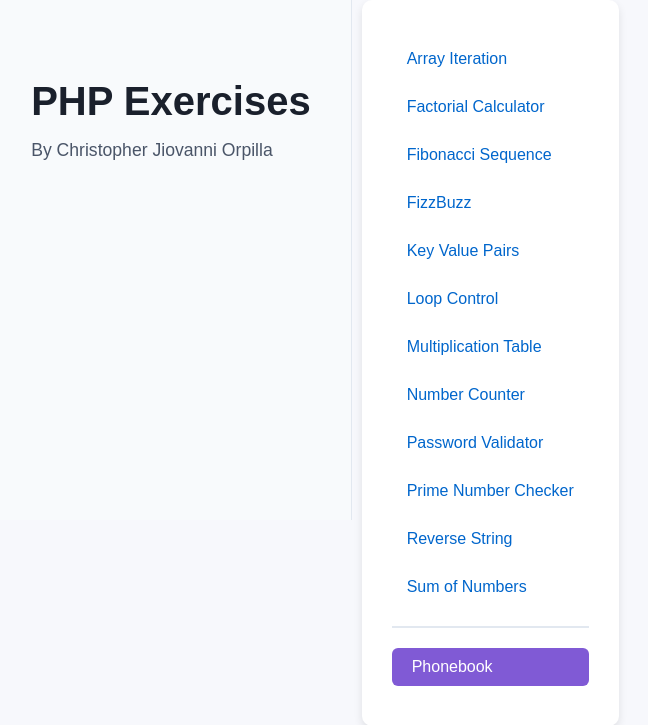
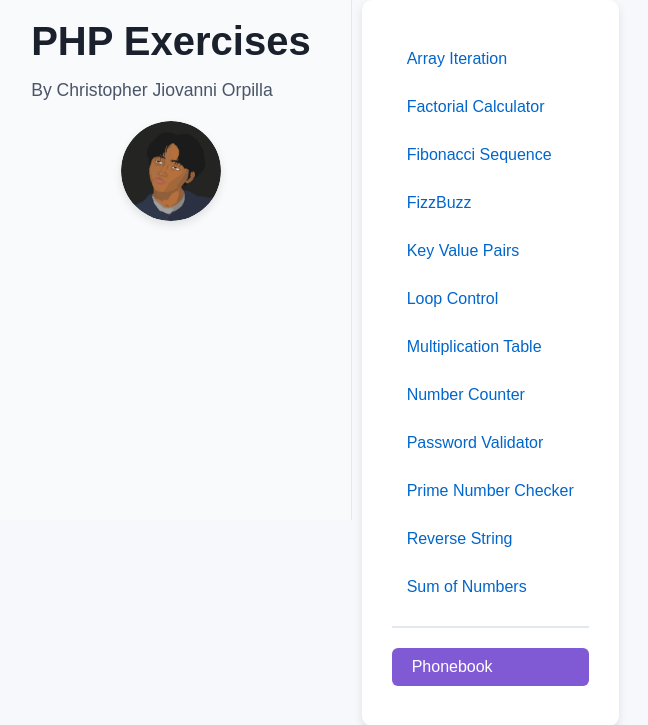
Before and after one commit to Jubibani/215175224-orpilla, a PHP site: page / in a window 1280 px wide. Shown: the top 725 px of the page, without its empty margins (335-983 px from the left). Run offline with PHP 8.4, Linux system fonts and the light colour scheme.

Commit message:
Adding Dev Bio

```diff
--- a/index.php
+++ b/index.php
@@ -5,12 +5,30 @@
     <meta name="viewport" content="width=device-width, initial-scale=1.0">
     <title>PHP Exercises Index</title>
     <link rel="stylesheet" href="styles.css">
+    <link rel="icon" type="image/png" href="assets/CJ.jpg">
+
+
+
 </head>
 <body>
     <div class="layout">
         <div class="sidebar">
             <h1>PHP Exercises</h1>
+
             <div class="author">By Christopher Jiovanni Orpilla</div>
+
+            <div class="card-container">
+                <div class="flip-card">
+                    <div class="card-front">
+                        <img src="assets/CJ.jpg" alt="Profile Picture">
+                    </div>
+                    <div class="card-back">
+                        <p class="desc">Developer</p>
+                        <p>21-5165-224</p>
+                        <p>Web Dev</p>
+                    </div>
+                </div>
+            </div>
         </div>
         <div class="container">
             <ul class="exercise-list">
--- a/phonebook/add.php
+++ b/phonebook/add.php
@@ -22,6 +22,7 @@ if ($_SERVER['REQUEST_METHOD'] == 'POST') {
     <title>Add New Contact</title>
     <meta charset="UTF-8">
     <meta name="viewport" content="width=device-width, initial-scale=1.0">
+    <link rel="icon" type="image/png" href="../assets/CJ.jpg">
     <link rel="stylesheet" href="styles.css">
 </head>
 <body>
--- a/phonebook/edit.php
+++ b/phonebook/edit.php
@@ -42,6 +42,7 @@ if ($_SERVER['REQUEST_METHOD'] == 'POST') {
     <title>Edit Contact</title>
     <meta charset="UTF-8">
     <meta name="viewport" content="width=device-width, initial-scale=1.0">
+    <link rel="icon" type="image/png" href="../assets/CJ.jpg">
     <link rel="stylesheet" href="styles.css">
 </head>
 <body>
--- a/phonebook/index.php
+++ b/phonebook/index.php
@@ -15,6 +15,7 @@ try {
     <title>Phonebook</title>
     <meta charset="UTF-8">
     <meta name="viewport" content="width=device-width, initial-scale=1.0">
+    <link rel="icon" type="image/png" href="../assets/CJ.jpg">
     <link rel="stylesheet" href="styles.css">
 </head>
 <body>
--- a/php/arrayIteration.php
+++ b/php/arrayIteration.php
@@ -4,6 +4,9 @@
     <meta charset="UTF-8">
     <meta name="viewport" content="width=device-width, initial-scale=1.0">
     <title>Array Iteration with foreach</title>
+
+    <link rel="icon" type="image/png" href="../assets/CJ.jpg">
+
     <style>
         /* Reset some default styles */
         * {
--- a/php/factorialCalculator.php
+++ b/php/factorialCalculator.php
@@ -4,6 +4,8 @@
     <meta charset="UTF-8">
     <meta name="viewport" content="width=device-width, initial-scale=1.0">
     <title>Factorial Calculator</title>
+
+    <link rel="icon" type="image/png" href="../assets/CJ.jpg">
     <style>
         /* Reset some default styles */
         * {
--- a/php/fibonacciSequence.php
+++ b/php/fibonacciSequence.php
@@ -4,6 +4,8 @@
     <meta charset="UTF-8">
     <meta name="viewport" content="width=device-width, initial-scale=1.0">
     <title>Fibonacci Sequence</title>
+
+    <link rel="icon" type="image/png" href="../assets/CJ.jpg">
     <style>
         /* Reset basic styles */
         * {
--- a/php/fizzBuzz.php
+++ b/php/fizzBuzz.php
@@ -4,6 +4,8 @@
     <meta charset="UTF-8">
     <meta name="viewport" content="width=device-width, initial-scale=1.0">
     <title>FizzBuzz Challenge</title>
+
+    <link rel="icon" type="image/png" href="../assets/CJ.jpg">
     <style>
         /* Reset basic styles */
         * {
--- a/php/keyvaluePairs.php
+++ b/php/keyvaluePairs.php
@@ -4,6 +4,8 @@
     <meta charset="UTF-8">
     <meta name="viewport" content="width=device-width, initial-scale=1.0">
     <title>Key Value Pairs</title>
+
+    <link rel="icon" type="image/png" href="../assets/CJ.jpg">
     <style>
         /* Reset and base styling */
         * {
--- a/php/loopControl.php
+++ b/php/loopControl.php
@@ -4,6 +4,8 @@
     <meta charset="UTF-8">
     <meta name="viewport" content="width=device-width, initial-scale=1.0">
     <title>Loop Control with break and continue</title>
+
+    <link rel="icon" type="image/png" href="../assets/CJ.jpg">
     <style>
         /* Reset and base styling */
         * {
--- a/php/multiplicationTable.php
+++ b/php/multiplicationTable.php
@@ -4,6 +4,8 @@
     <meta charset="UTF-8">
     <meta name="viewport" content="width=device-width, initial-scale=1.0">
     <title>Multiplication Table</title>
+
+    <link rel="icon" type="image/png" href="../assets/CJ.jpg">
     <style>
         /* Reset and base styling */
         * {
@@ -116,7 +118,6 @@
     <a href="../index.php" class="back-link">Back to Activities</a>
     <div class="table-container">
         <div class="header">
-            <h1>Multiplication Table</h1>
         </div>
         <h1>Multiplication Table of 7</h1>
         <?php
--- a/php/numberCounter.php
+++ b/php/numberCounter.php
@@ -4,6 +4,9 @@
     <meta charset="UTF-8">
     <meta name="viewport" content="width=device-width, initial-scale=1.0">
     <title>Number Counter</title>
+
+
+    <link rel="icon" type="image/png" href="../assets/CJ.jpg">
     <style>
         /* Basic reset and styling */
         * {
--- a/php/passwordValidator.php
+++ b/php/passwordValidator.php
@@ -4,6 +4,8 @@
     <meta charset="UTF-8">
     <meta name="viewport" content="width=device-width, initial-scale=1.0">
     <title>Password Validator</title>
+
+    <link rel="icon" type="image/png" href="../assets/CJ.jpg">
     <style>
         /* Reset margin and padding for all elements */
         * {
--- a/php/primenumberChecker.php
+++ b/php/primenumberChecker.php
@@ -4,6 +4,9 @@
     <meta charset="UTF-8">
     <meta name="viewport" content="width=device-width, initial-scale=1.0">
     <title>Prime Number Checker</title>
+
+
+    <link rel="icon" type="image/png" href="../assets/CJ.jpg">
     <style>
         /* Reset margin and padding for all elements */
         * {
--- a/php/reverseString.php
+++ b/php/reverseString.php
@@ -4,6 +4,8 @@
     <meta charset="UTF-8">
     <meta name="viewport" content="width=device-width, initial-scale=1.0">
     <title>Reverse a String</title>
+
+    <link rel="icon" type="image/png" href="../assets/CJ.jpg">
     <style>
         /* Reset margin and padding for all elements */
         * {
--- a/php/sumOfNumbers.php
+++ b/php/sumOfNumbers.php
@@ -4,6 +4,8 @@
     <meta charset="UTF-8">
     <meta name="viewport" content="width=device-width, initial-scale=1.0">
     <title>Sum of Numbers</title>
+
+    <link rel="icon" type="image/png" href="../assets/CJ.jpg">
     <style>
         /* Reset margin and padding for all elements */
         * {
--- a/styles.css
+++ b/styles.css
@@ -122,3 +122,88 @@ body {
     transform: translateY(-2px);
     box-shadow: 0 4px 6px rgba(107, 70, 193, 0.2);
 }
+
+/* Card container - smaller size */
+.card-container {
+    width: 100px;  /* Reduced from 200px */
+    height: 100px; /* Reduced from 200px */
+    perspective: 1000px;
+    margin-top: 20px;
+    margin-left: auto;
+    margin-right: auto;
+}
+
+/* The flip card */
+.flip-card {
+    position: relative;
+    width: 100%;
+    height: 100%;
+    text-align: center;
+    transition: transform 0.6s;
+    transform-style: preserve-3d;
+    cursor: pointer;
+}
+
+/* Flip animation on hover */
+.card-container:hover .flip-card {
+    transform: rotateY(180deg);
+}
+
+/* Position the front and back side */
+.card-front, .card-back {
+    position: absolute;
+    width: 100%;
+    height: 100%;
+    backface-visibility: hidden;
+    border-radius: 50%; /* Makes it circular */
+    box-shadow: 0 4px 8px rgba(0,0,0,0.1);
+}
+
+/* Front side (image) */
+.card-front {
+    background-color: #fff;
+    overflow: hidden;
+}
+
+.card-front img {
+    width: 100%;
+    height: 100%;
+    object-fit: cover;
+    border-radius: 50%;
+}
+
+/* Back side (details) */
+.card-back {
+    background-color: #f8fafc;
+    transform: rotateY(180deg);
+    display: flex;
+    flex-direction: column;
+    justify-content: center;
+    align-items: center;
+    padding: 10px;
+    font-size: 0.7rem; /* Smaller font size */
+    line-height: 1.2;
+    border: 2px solid #e2e8f0;
+}
+
+.card-back p {
+    margin: 2px 0;
+    color: #4a5568;
+}
+
+.card-back .desc {
+    font-weight: bold;
+    color: #2d3748;
+    margin-bottom: 4px;
+}
+
+.card-back p {
+    margin: 2px 0;
+    color: #4a5568;
+}
+
+.card-back .desc {
+    font-weight: bold;
+    color: #2d3748;
+    margin-bottom: 4px;
+}
```
Also changed, not shown: assets/CJ.jpg (added).
